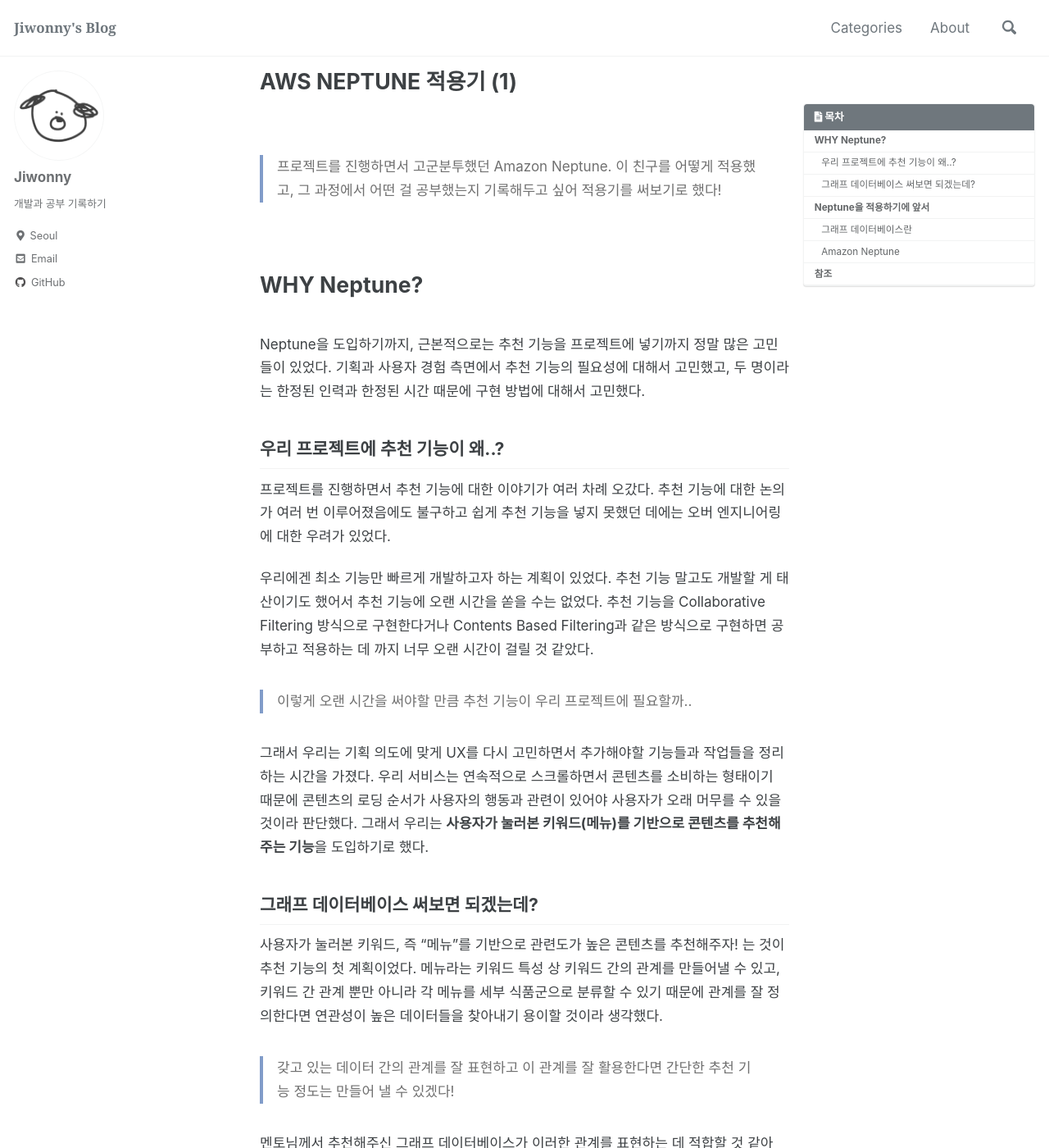
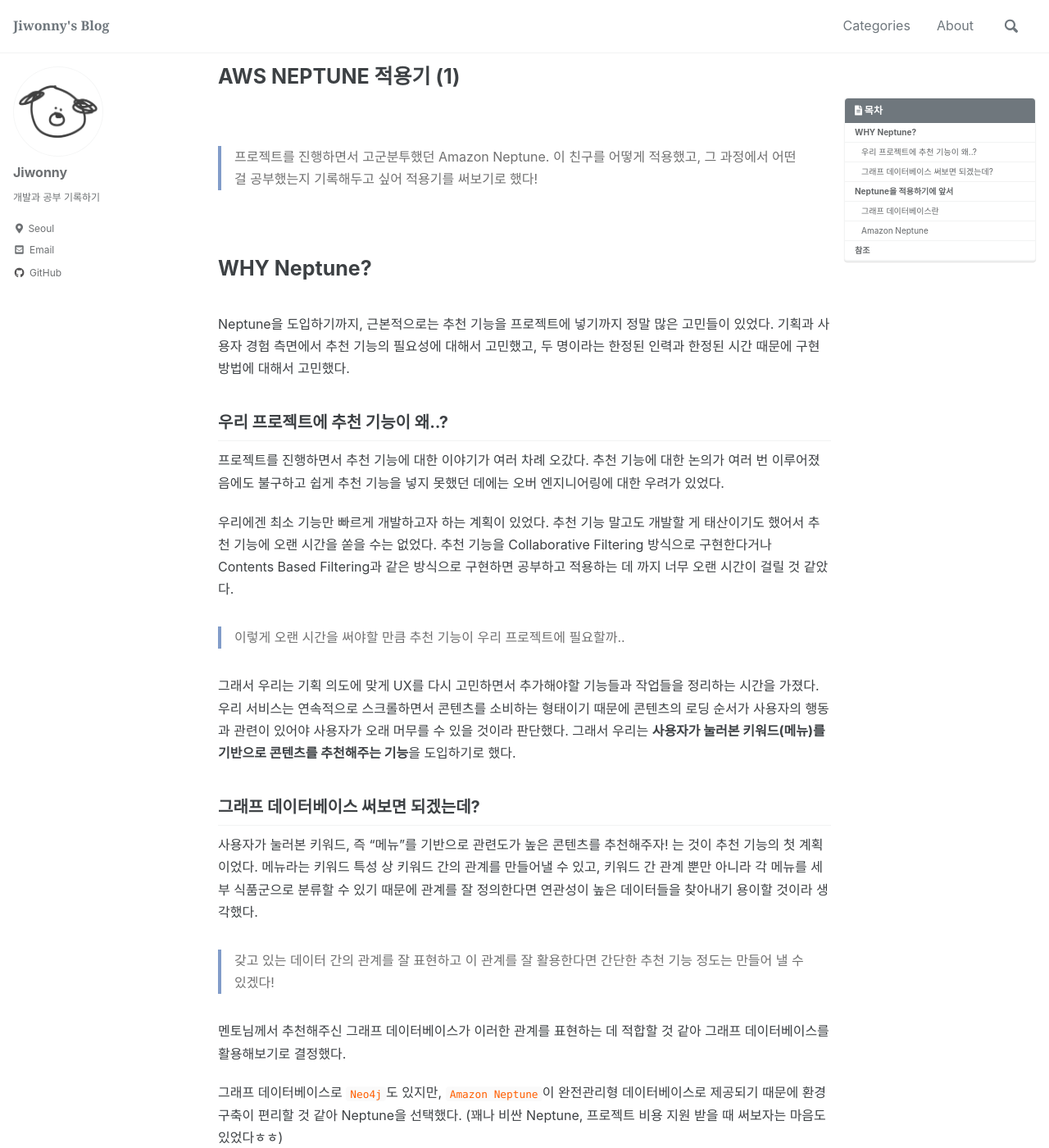
Before and after one commit to jiwonny/jiwonny.github.io, a Jekyll site: the page built from _posts/2020-11-27-aws-neptune-1.markdown, in a window 1280 px wide and 1400 px high. Shown: the whole window at 82% size. Built offline with Jekyll 4.4.1, drawn with Linux system fonts in a browser that asks for light colours; cached includes are drawn as plain includes; comment, search, counter and statistics services are not loaded.

Commit message:
adjust font size

```diff
--- a/_sass/minimal-mistakes/_navigation.scss
+++ b/_sass/minimal-mistakes/_navigation.scss
@@ -531,10 +531,10 @@
   padding: 0;
   width: 100%;
   list-style: none;
-  font-size: $type-size-6;
+  font-size: $type-size-8;
 
   @include breakpoint($large) {
-    font-size: $type-size-7;
+    font-size: $type-size-8;
   }
 
   a {
--- a/_sass/minimal-mistakes/_variables.scss
+++ b/_sass/minimal-mistakes/_variables.scss
@@ -151,9 +151,9 @@ $max-width: $x-large !default;
    Grid
    ========================================================================== */
 
-$right-sidebar-width-narrow: 200px !default;
-$right-sidebar-width: 300px !default;
-$right-sidebar-width-wide: 400px !default;
+$right-sidebar-width-narrow: 150px !default;
+$right-sidebar-width: 250px !default;
+$right-sidebar-width-wide: 250px !default;
 
 /*
    Other
--- a/assets/css/main.scss
+++ b/assets/css/main.scss
@@ -10,18 +10,18 @@
 @import url('https://fonts.googleapis.com/css2?family=Gothic+A1:wght@100;200;300;400;500;600;700;800;900&family=Noto+Serif+KR:wght@200;300;400;500;600;700;900&Noto+Sans+KR:wght@100;300;400;500;700;900&display=swap');
 
 html {
-    font-size: 13px; // change to whatever
+    font-size: 12px; // change to whatever
 
     @include breakpoint($medium) {
-      font-size: 14px; // change to whatever
+      font-size: 13px; // change to whatever
     }
 
     @include breakpoint($large) {
-      font-size: 16px; // change to whatever
+      font-size: 15px; // change to whatever
     }
 
     @include breakpoint($x-large) {
-      font-size: 17px; // change to whatever
+      font-size: 16px; // change to whatever
     }
 }
 
```
